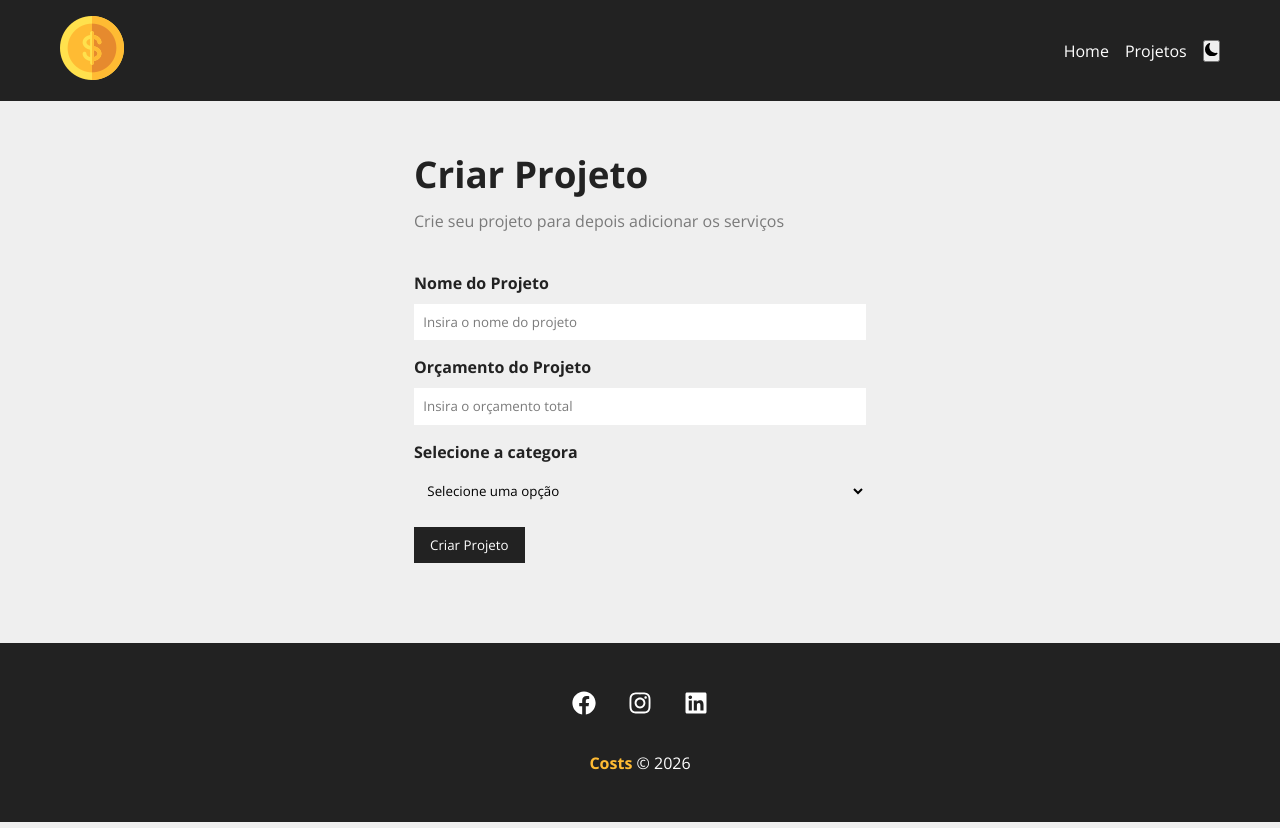
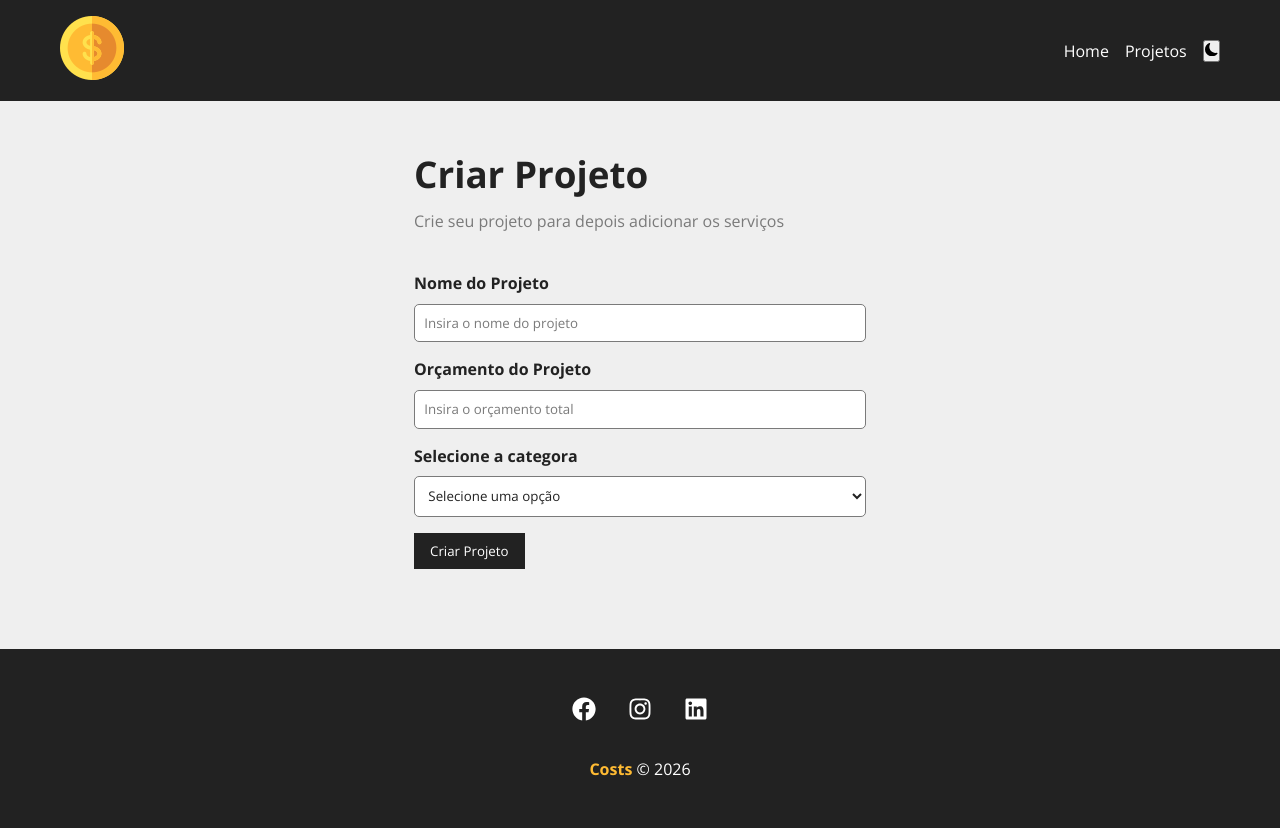
Before and after one commit to Railapa/React-Costs, a React (Vite) app in the folder react-costs/: page /newproject in a window 1280 px wide. Built offline with nearby package versions, Linux system fonts and the light colour scheme; data requests are answered from the project's data file.

Commit message:
React Costs

```diff
--- a/react-costs/src/components/Form/Input.module.css
+++ b/react-costs/src/components/Form/Input.module.css
@@ -1,20 +1,24 @@
-.form_control{
+.form_control {
   display: flex;
   flex-direction: column;
   margin-bottom: 1em;
+}
 
-    label{
+.form_control label {
   margin-bottom: .6em;
   font-weight: bold;
+  color: var(--text-color);
 }
 
-    input{
+.form_control input {
   padding: .7em;
-        border-radius: 0;
-        border: none;
-    }
+  border-radius: 5px;
+  border: 1px solid var(--border-card);
+  background-color: var(--bg-card);
+  color: var(--text-color);
+  outline: none;
 }
 
-input::placeholder{
-    color: #7b7b7b;
+.form_control input::placeholder {
+  color: var(--text-secondary);
 }
--- a/react-costs/src/components/Form/Select.module.css
+++ b/react-costs/src/components/Form/Select.module.css
@@ -1,20 +1,20 @@
-.form_control{
+.form_control {
   display: flex;
   flex-direction: column;
   margin-bottom: 1em;
+}
 
-    label{
+.form_control label {
   margin-bottom: .6em;
   font-weight: bold;
+  color: var(--text-color);
 }
 
-    select{
+.form_control select {
   padding: .7em;
-        border-radius: 0;
-        border: none;
+  border-radius: 5px;
+  border: 1px solid var(--border-card);
+  background-color: var(--bg-card);
+  color: var(--text-color);
+  outline: none;
 }
-}
-
-select::placeholder{
-    color: #7b7b7b;
-}
--- a/react-costs/src/components/Pages/NewProject.module.css
+++ b/react-costs/src/components/Pages/NewProject.module.css
@@ -9,10 +9,10 @@
 .newproject_container h1 {
   margin-bottom: 0.3em;
   font-size: 2.3rem;
-  color: #222;
+  color: var(--text-color);
 }
 
 .newproject_container p {
-  color: #7a7a7a;
+  color: var(--text-secondary);
   margin-bottom: 2.5em;
 }
--- a/react-costs/src/components/Pages/Project.module.css
+++ b/react-costs/src/components/Pages/Project.module.css
@@ -16,13 +16,22 @@
   padding: 0.4em;
 }
 
+.project_details h2 {
+  color: var(--text-color);
+}
+
+.project_details p {
+  color: var(--text-secondary);
+}
+
 .project_details span {
   font-weight: bold;
+  color: var(--text-color);
 }
 
 .details_container,
 .service_form_container {
-  border-bottom: 1px solid #7a7a7a;
+  border-bottom: 1px solid var(--border-card);
   padding-bottom: 1.2em;
   margin-bottom: 1.2em;
   display: flex;
@@ -51,7 +60,7 @@
 
 .progress_bar_container {
   width: 100%;
-  background-color: #e0e0e0;
+  background-color: var(--border-card);
   border-radius: 8px;
   height: 12px;
   margin: 15px 0 5px 0;
--- a/react-costs/src/components/Pages/Projects.module.css
+++ b/react-costs/src/components/Pages/Projects.module.css
@@ -20,10 +20,10 @@
 .search_input {
   padding: 10px 15px;
   font-size: 1rem;
-  border: 2px solid #222;
+  border: 2px solid var(--border-card);
   border-radius: 5px;
-  background-color: #fff;
-  color: #222;
+  background-color: var(--bg-card);
+  color: var(--text-color);
   outline: none;
   width: 100%;
   max-width: 400px;
```
Lines whose indentation alone changed are shown as unchanged.
